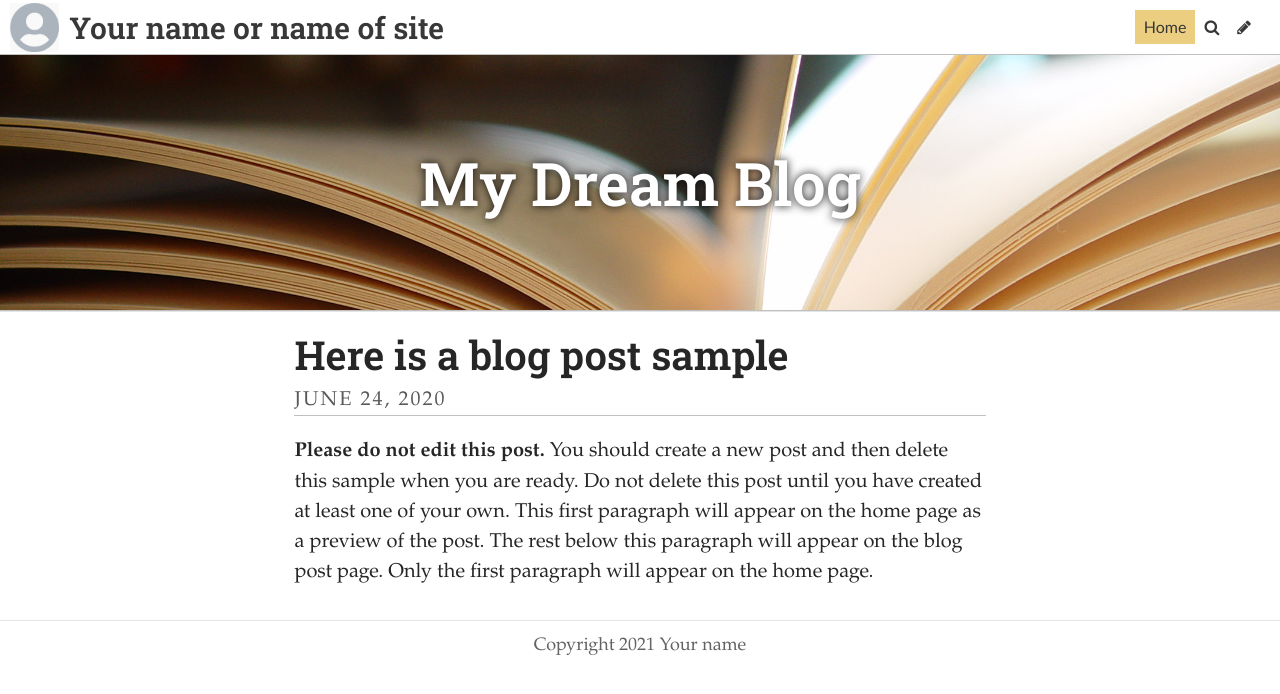
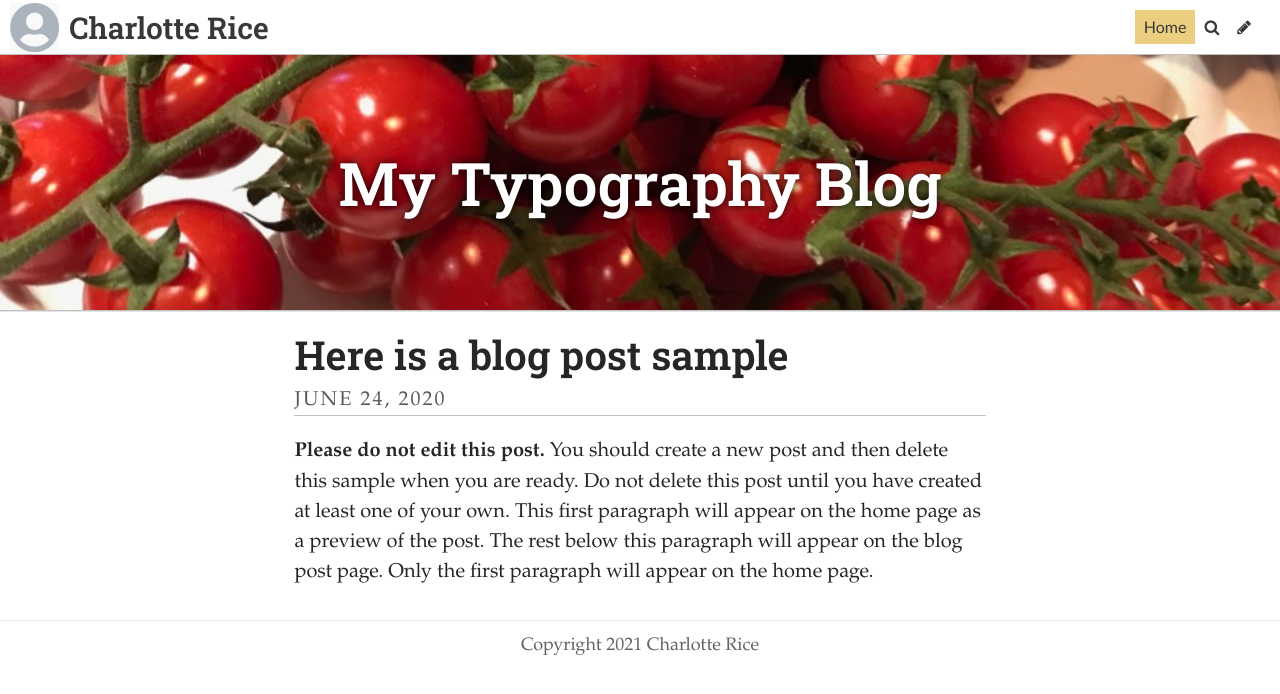
Before and after one commit to charlottericex/typofolder, a Jekyll site: the page built from index.html, in a window 1280 px wide. Shown: the top 694 px of the page. Built offline with Jekyll 4.4.1, drawn with Linux system fonts in a browser that asks for light colours; some web fonts are replaced; the list of posts is cut into pages by our own code.

Commit message:
Update Settings “general”

```diff
--- a/_data/settings.yml
+++ b/_data/settings.yml
@@ -1,13 +1,13 @@
-title: Your name or name of site
-description: A website with a blog
-header_text: My Dream Blog
+title: Charlotte Rice
+description: TYPOGRAPHY
+footer_text: Copyright 2021 Charlotte Rice
+header_feature_image: ../uploads/tomatoes.jpg
+header_text: My Typography Blog
 header_text_color: "#ffffff"
-footer_text: Copyright 2021 Your name
-header_feature_image: ../uploads/pages.jpg
-bannerheight: "20vmax"
-navbarheight: "55px"
-gridlayout: false
+bannerheight: 20vmax
+navbarheight: 55px
 logo: /uploads/logo.jpg
 favicon: /uploads/favicon.ico
+gridlayout: false
+fixednavbar: false
 upzoom: true
-fixednavbar: false
```
